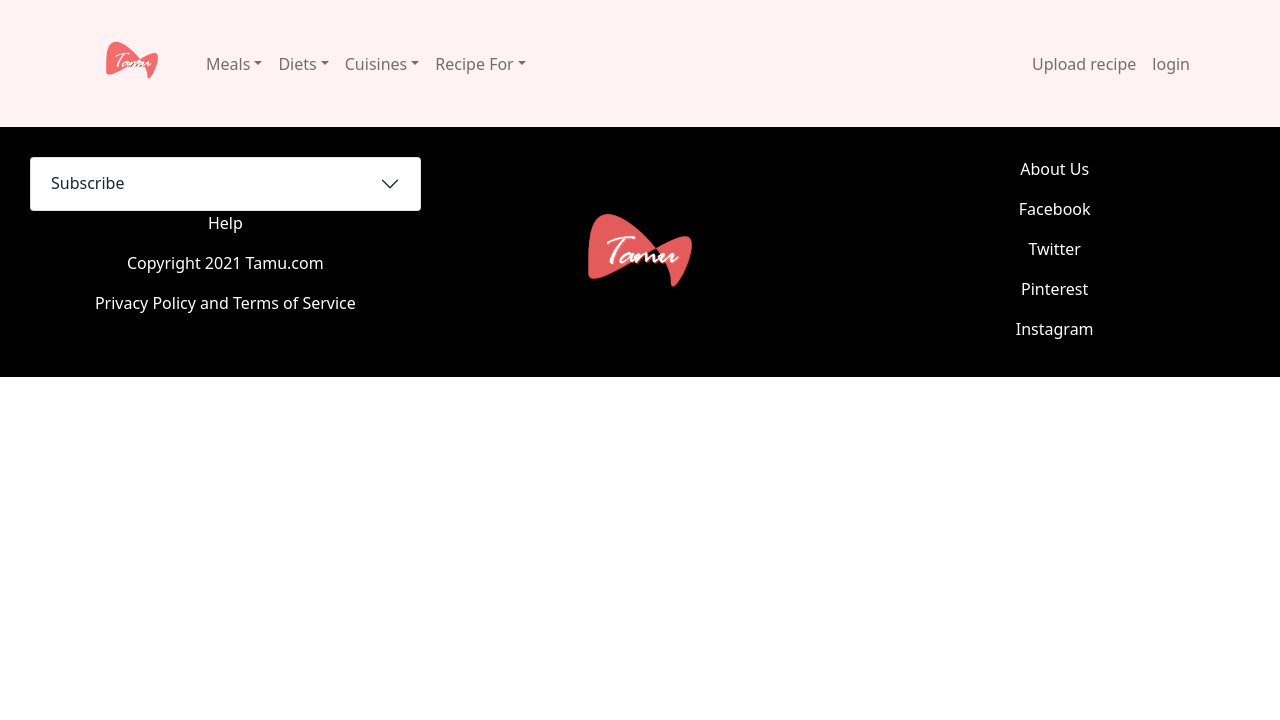
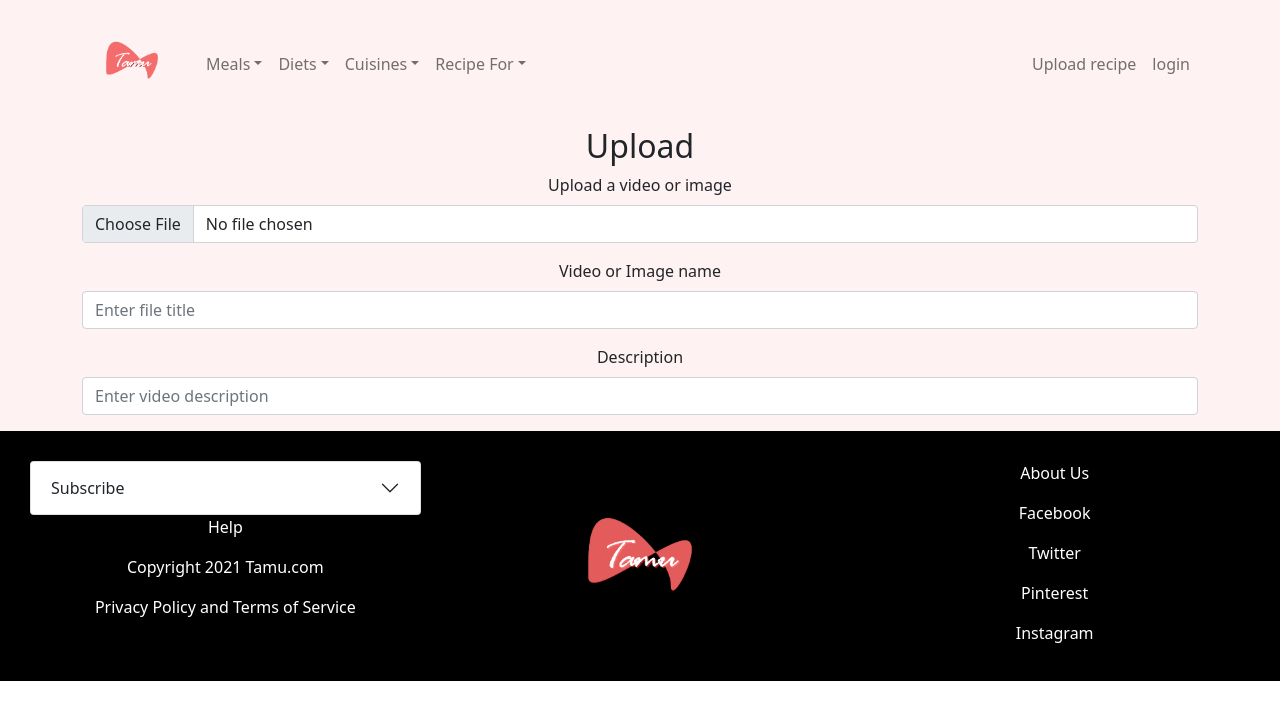
Before and after one commit to mary-kiragu/tamu, a React (Create React App) app in the folder tamu_client/: page /upload in a window 1280 px wide. Shown: the top 720 px of the page. Built offline with nearby package versions, Linux system fonts and the light colour scheme.

Commit message:
...upload

```diff
--- a/tamu_client/src/App.js
+++ b/tamu_client/src/App.js
@@ -6,6 +6,7 @@ import Home from './components/home';
 import Login from './components/login';
 import Footer from './components/footer';
 import SignUp from './components/signup';
+import Upload from './components/upload';
 import {Route, BrowserRouter} from 'react-router-dom'
 
 
@@ -106,6 +107,7 @@ function App() {
       <Route exact path="/" component ={Home}/>
       <Route exact path="/login" component ={Login}/>
       <Route exact path="/signup" component ={SignUp}/>
+      <Route exact path="/upload" component = {Upload} />
 
 
 
--- /dev/null
+++ b/tamu_client/src/components/upload.js
@@ -0,0 +1,28 @@
+import React from 'react';
+import { Form } from 'react-bootstrap';
+
+
+function Upload() {
+
+    return(
+        <>
+        <h2>Upload</h2>
+        <Form>
+            <Form.Group className="mb-3" >
+                <Form.Label>Upload a video or image</Form.Label>
+                <Form.Control type="file" placeholder="Upload your file" />
+            </Form.Group>
+            <Form.Group className="mb-3" >
+                <Form.Label>Video or Image name </Form.Label>
+                <Form.Control type="text" placeholder="Enter file title"/>
+            </Form.Group>
+            <Form.Group className="mb-3" >
+                <Form.Label>Description</Form.Label>
+                <Form.Control type="text" placeholder="Enter video description"/>
+            </Form.Group>
+        </Form>
+        </>
+    );
+}
+
+export default Upload;
```
Also changed, not shown: 1 other file (tests, documents, lock files or other folders).
